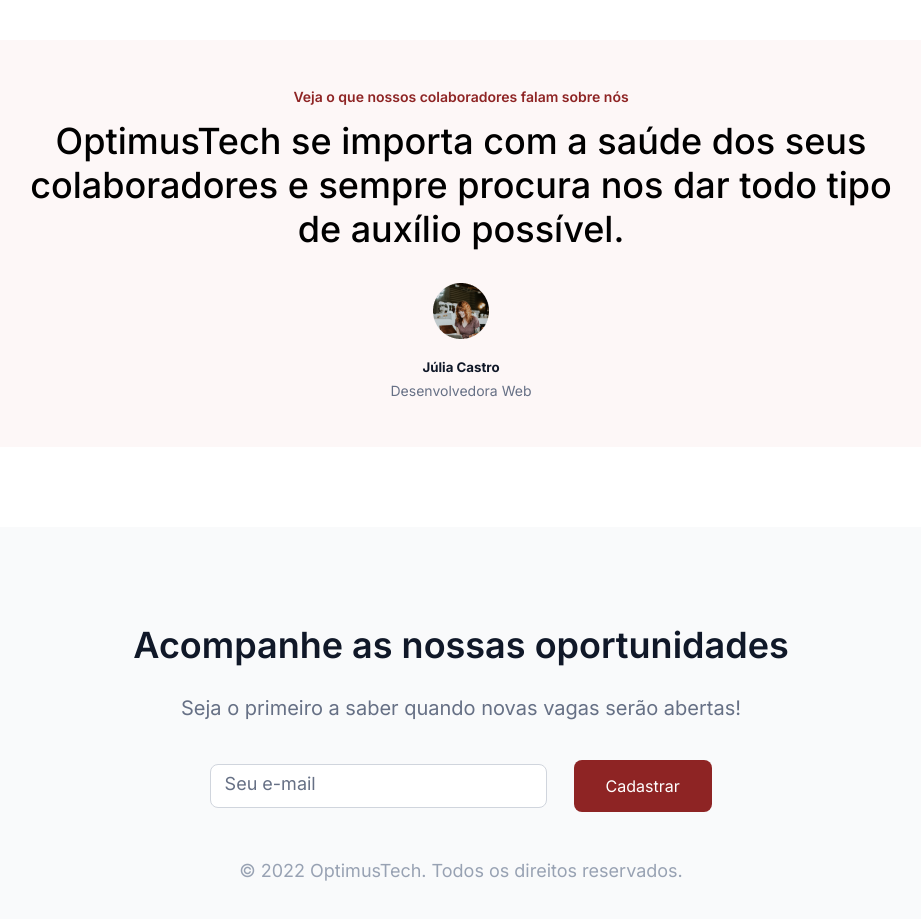
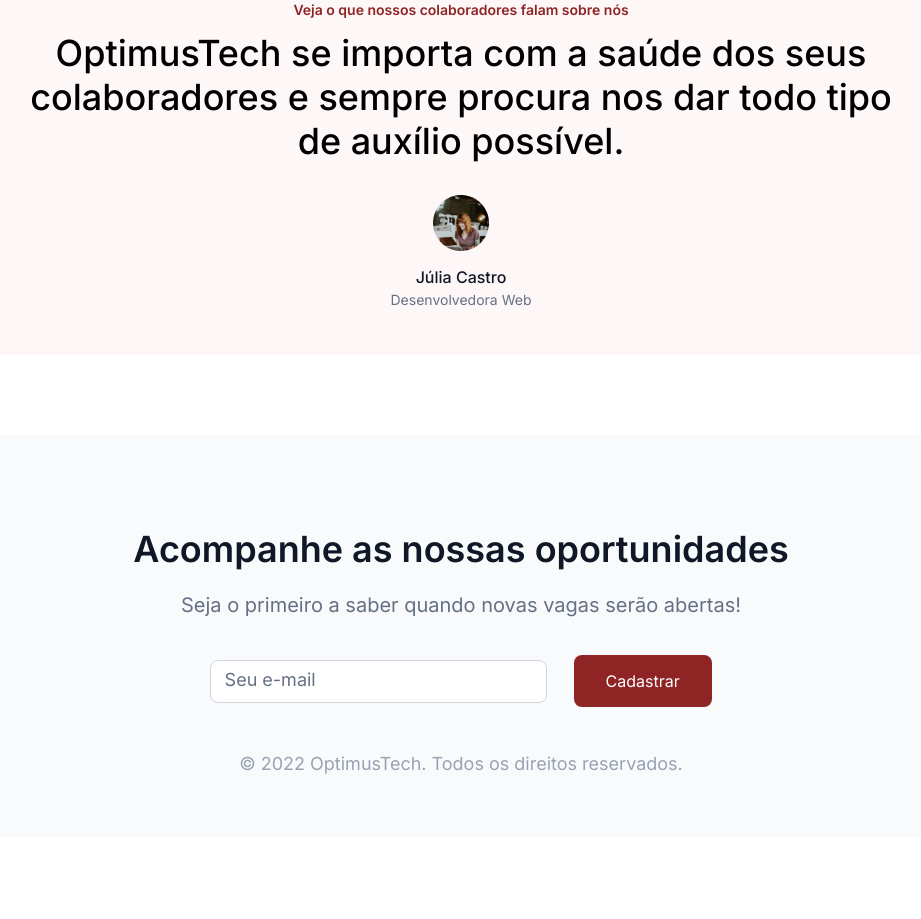
Before and after one commit to croccodolli/optimus-tech, a plain HTML site: page index.html in a window 1280 px wide. Shown: the part 2572-3491 px from the top of the page, without its empty margins (179-1100 px from the left). After the commit the page ends 3409 px from the top, so only its background shows below. Drawn offline with Linux system fonts and the light colour scheme.

Commit message:
Update index.html

```diff
--- a/index.html
+++ b/index.html
@@ -3,6 +3,7 @@
 <head>
     <meta charset="UTF-8">
     <meta name="viewport" content="width=device-width, initial-scale=1.0">
+    <link href="reset.css"rel="stylesheet">
     <link href="styles.css"rel="stylesheet">
     <title>OptimusTech</title>
 </head>
```
